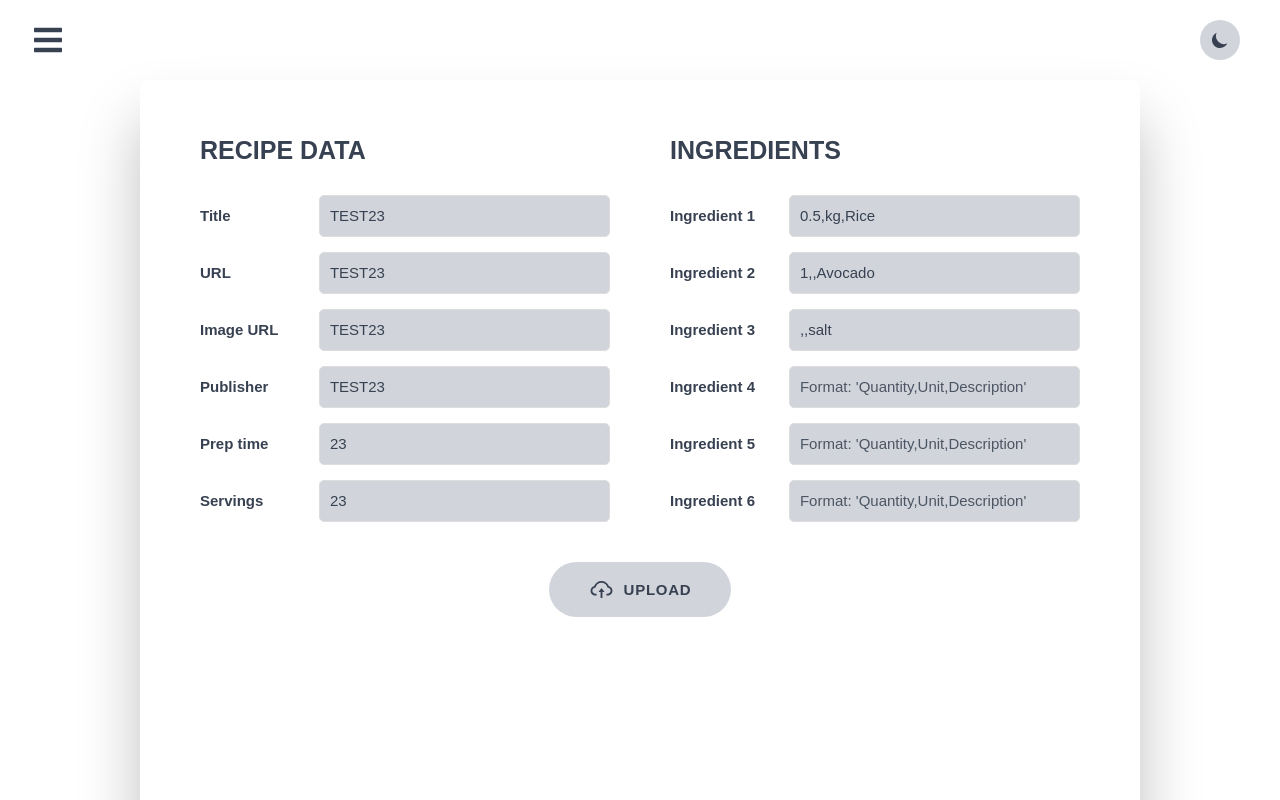
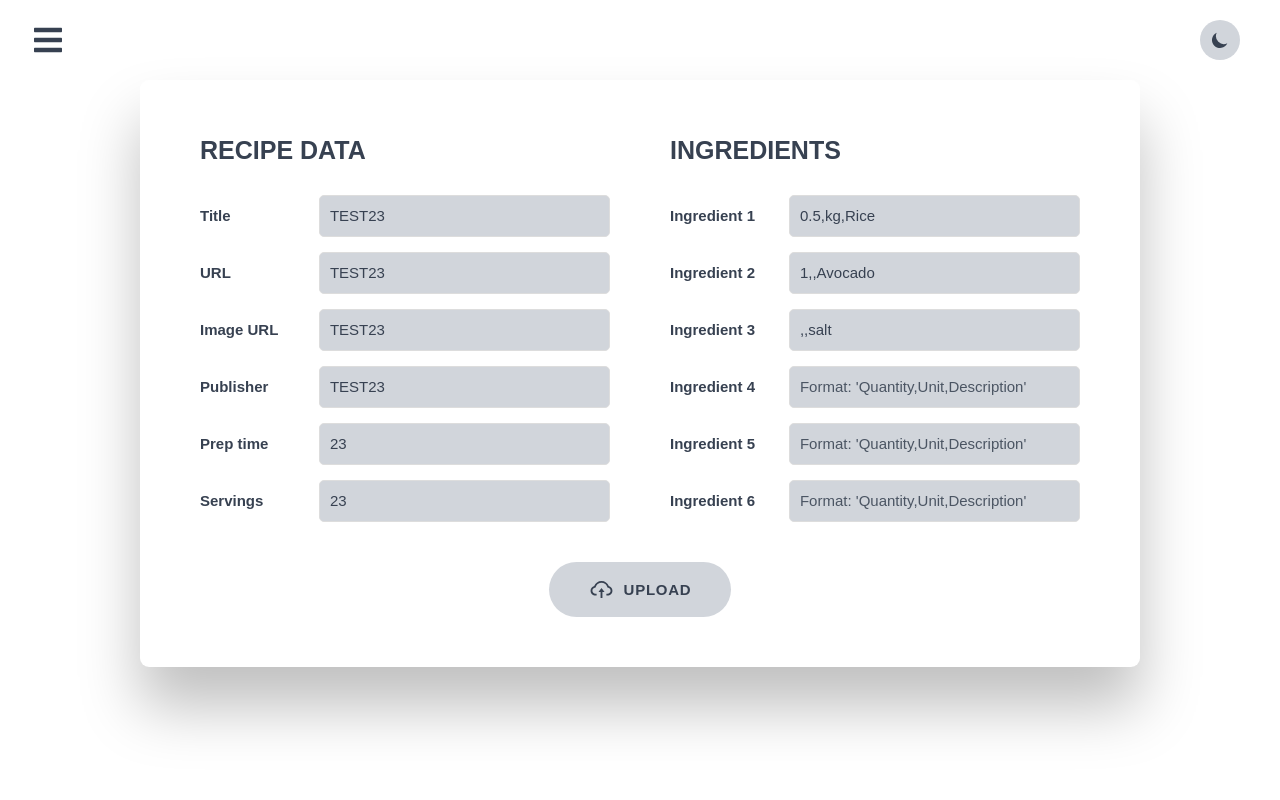
Before and after one commit to topeogunleye/Recipe-App-V2, a React (Create React App) app: page /NewMealForm in a window 1280 px wide. Shown: the top 800 px of the page. Built offline with nearby package versions, Linux system fonts and the light colour scheme.

Commit message:
Adds 'grid-template-rows: 1fr' to upload on desktop screens

```diff
--- a/src/components/NewMealForm.css
+++ b/src/components/NewMealForm.css
@@ -136,6 +136,7 @@
     display: grid;
     grid-template-columns: 1fr 1fr;
     gap: 40px 60px;
+    grid-template-rows: 1fr;
   }
 }
 
```
